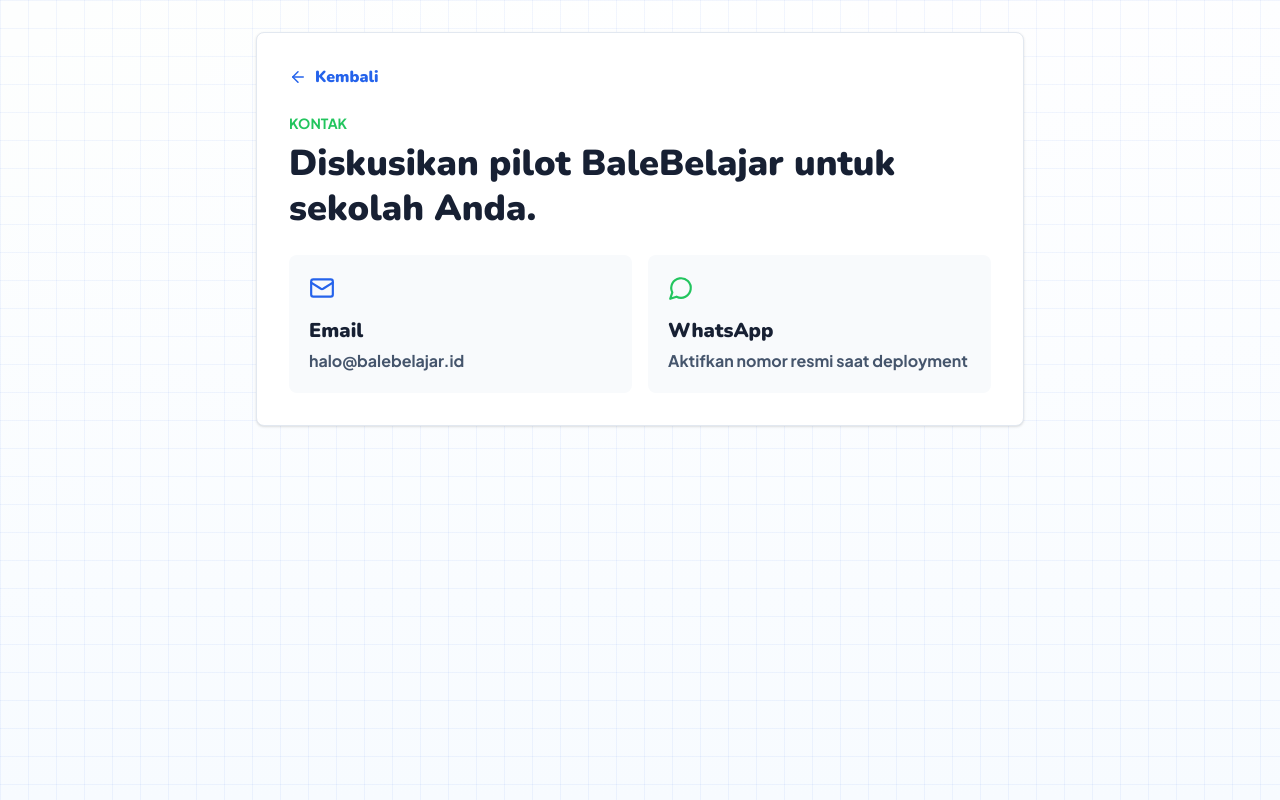
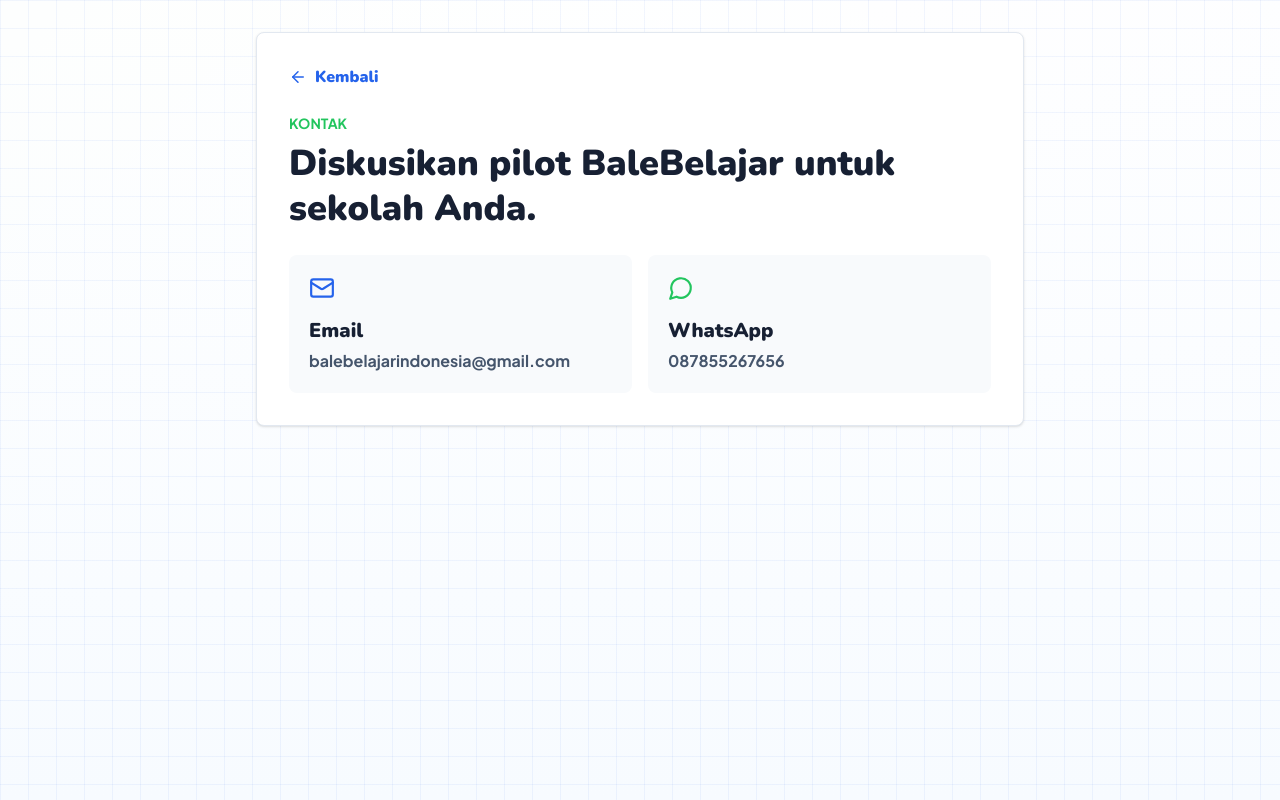
Before and after one commit to nizamajem/bale-belajar-profile, a Next.js app: page /kontak in a window 1280 px wide. Built offline with nearby package versions, Linux system fonts and the light colour scheme; no server answers.

Commit message:
Refactor ContactPage: extract email and WhatsApp details into constants; update links for improved functionality and clarity

```diff
--- a/src/app/kontak/page.tsx
+++ b/src/app/kontak/page.tsx
@@ -1,5 +1,9 @@
 import Link from "next/link";
 import { ArrowLeft, Mail, MessageCircle } from "lucide-react";
+
+const email = "balebelajarindonesia@gmail.com";
+const whatsappDisplay = "087855267656";
+const whatsappLink = "https://wa.me/6287855267656";
 
 export default function ContactPage() {
   return (
@@ -17,16 +21,16 @@
           Diskusikan pilot BaleBelajar untuk sekolah Anda.
         </h1>
         <div className="mt-6 grid gap-4 sm:grid-cols-2">
-          <div className="rounded-[8px] bg-[#f8fafc] p-5">
+          <a className="rounded-[8px] bg-[#f8fafc] p-5 transition hover:-translate-y-0.5 hover:shadow-md" href={`mailto:${email}`}>
             <Mail className="text-[#2563eb]" size={26} />
             <p className="font-heading mt-4 text-xl font-black">Email</p>
-            <p className="mt-1 break-words font-bold text-slate-600">halo@balebelajar.id</p>
-          </div>
-          <div className="rounded-[8px] bg-[#f8fafc] p-5">
+            <p className="mt-1 break-words font-bold text-slate-600">{email}</p>
+          </a>
+          <a className="rounded-[8px] bg-[#f8fafc] p-5 transition hover:-translate-y-0.5 hover:shadow-md" href={whatsappLink} rel="noreferrer" target="_blank">
             <MessageCircle className="text-[#22c55e]" size={26} />
             <p className="font-heading mt-4 text-xl font-black">WhatsApp</p>
-            <p className="mt-1 font-bold text-slate-600">Aktifkan nomor resmi saat deployment</p>
-          </div>
+            <p className="mt-1 font-bold text-slate-600">{whatsappDisplay}</p>
+          </a>
         </div>
       </section>
     </main>
```
